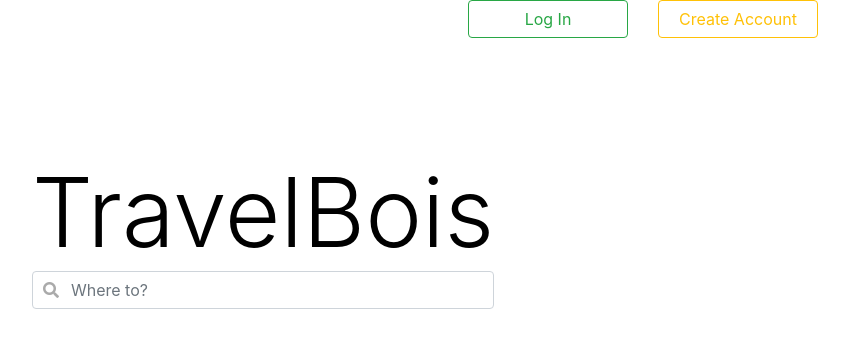
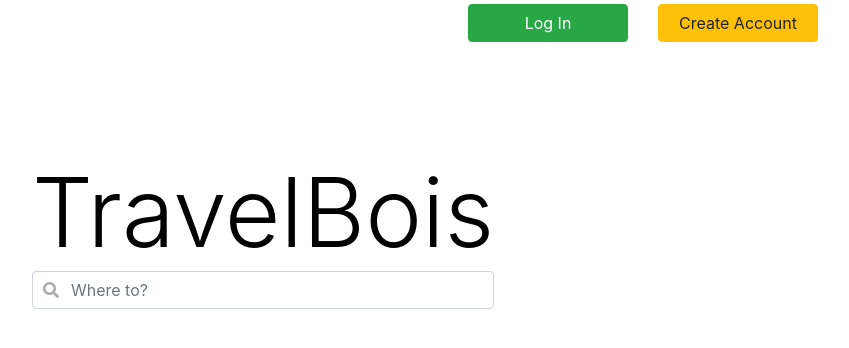
Before and after one commit to JoanChirinos/SadReaccs, a Flask app: page / in a window 1280 px wide. Shown: the top 348 px of the page, without its empty margins (377-1226 px from the left). Run offline with Flask 2, Linux system fonts and the light colour scheme; some libraries are stand-ins or nearby versions.

Commit message:
fixed crt-acc btn

```diff
--- a/static/style.css
+++ b/static/style.css
@@ -7,3 +7,8 @@
     color: black;
     text-decoration: none;
 }
+
+.btn {
+    white-space: normal !important;
+    word-wrap: break-word;
+}
--- a/templates/SNIPPET_login_create_bar.html
+++ b/templates/SNIPPET_login_create_bar.html
@@ -9,12 +9,12 @@
     </div>
     <div class="col-md-2">
         <form action="/account-redirect">
-            <button type="submit" class="btn btn-outline-success btn-block" name="action" value="login">Log In</button>
+            <button type="submit" class="btn btn-success btn-block" name="action" value="login">Log In</button>
         </form>
         </div>
     <div class="col-md-2">
         <form action="/account-redirect">
-            <button type="submit" class="btn btn-outline-warning btn-block" name="action" value="create">Create Account</button>
+            <button type="submit" class="btn btn-warning btn-block" name="action" value="create">Create Account</button>
         </form>
     </div>
 </div>
--- a/templates/index.html
+++ b/templates/index.html
@@ -3,7 +3,8 @@
 {% block title %}Landing{% endblock %}
 
 {% block content %}
-<div class="container" style="height: 10vh;">
+<div style="height: 0.5vh;"></div>
+<div class="container" style="height: 9.5vh;">
     {% include login_info %}
 </div>
 <div class="container" style="height: 90vh;">
```
